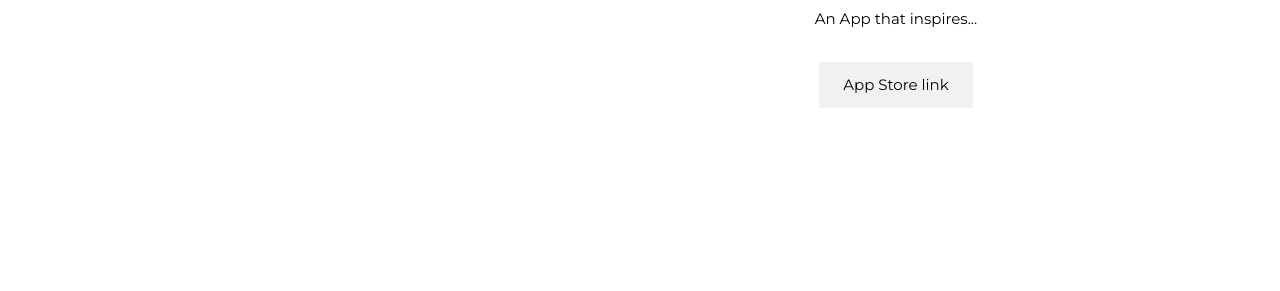
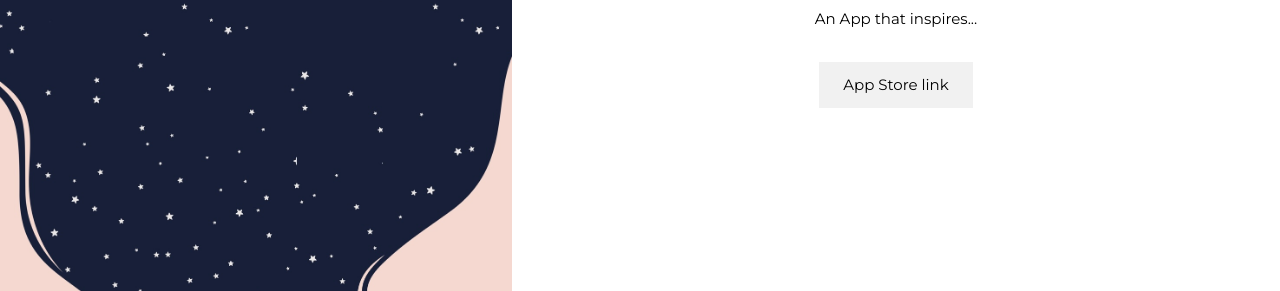
Before and after one commit to SvitlanaSA/metaphory.co, a plain HTML site: page index.html in a window 1280 px wide. Shown: the part 253-544 px from the top of the page. Drawn offline with nearby package versions, Linux system fonts and the light colour scheme.

Commit message:
Update index.html

```diff
--- a/index.html
+++ b/index.html
@@ -29,6 +29,8 @@ body, h1,h2,h3,h4,h5,h6 {font-family: "Montserrat", sans-serif}
   background-repeat: no-repeat;
 
   background-size: cover;
+
+  background-image: url('https://raw.githubusercontent.com/SvitlanaSA/metaphory.co/main/main.jpg');
 
   min-height: 100%;
 
@@ -96,7 +98,8 @@ body, h1,h2,h3,h4,h5,h6 {font-family: "Montserrat", sans-serif}
 
     <p>An App that inspires...</p>
 
-    <img src="main.jpg" class="w3-image w3-hide-large w3-hide-small w3-round" style="display:block;width:60%;margin:auto;">
+    <img src="https://raw.githubusercontent.com/SvitlanaSA/metaphory.co/main/main.jpg" class="w3-image w3-hide-large w3-hide-small w3-round" style="display:block;width:60%;margin:auto;">
+
 
     <button class="w3-button w3-light-grey w3-padding-large w3-section"
         onclick="window.location.href = 'https://apps.apple.com/ca/app/metaphory/id6475752298'">
```
